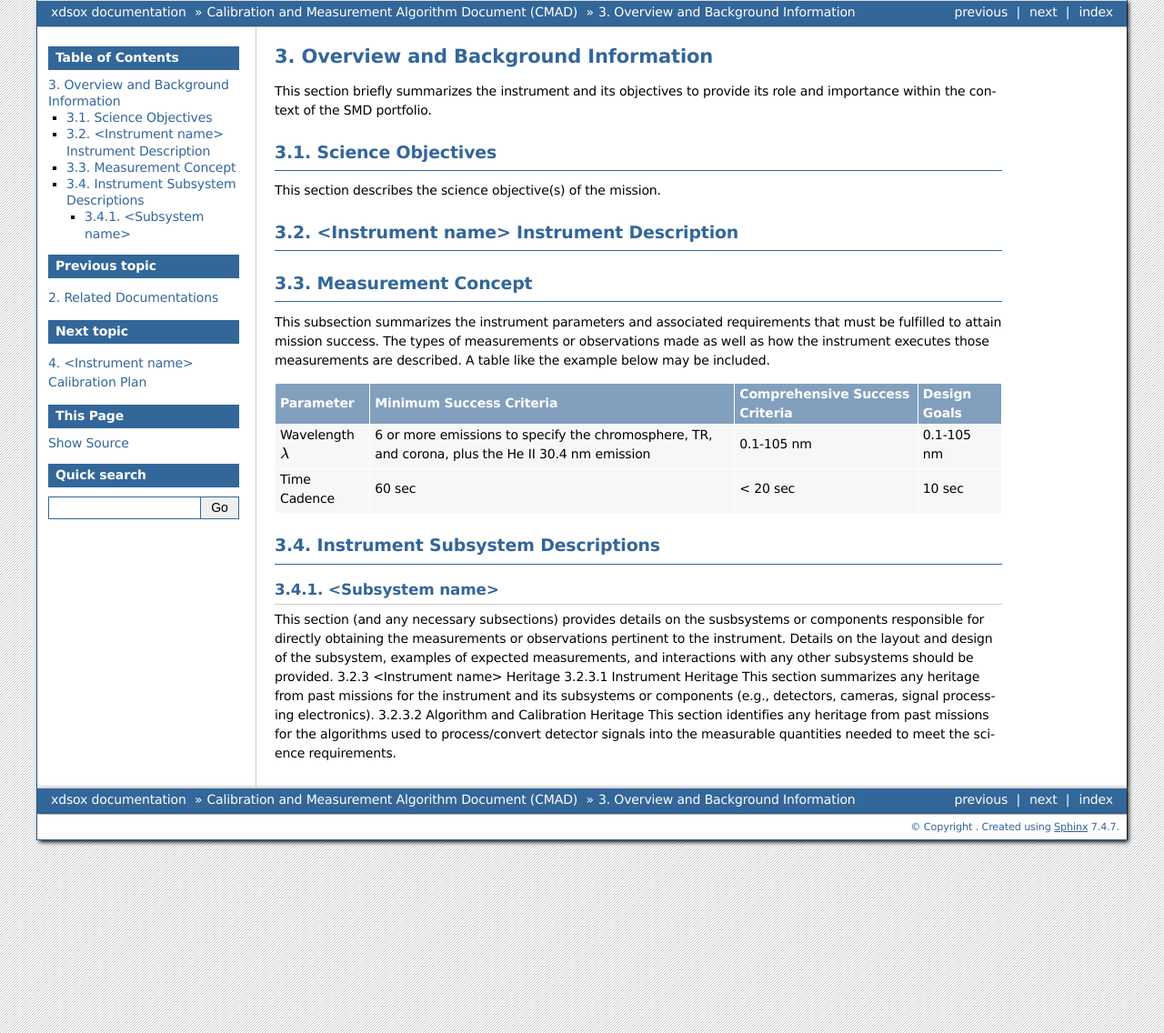
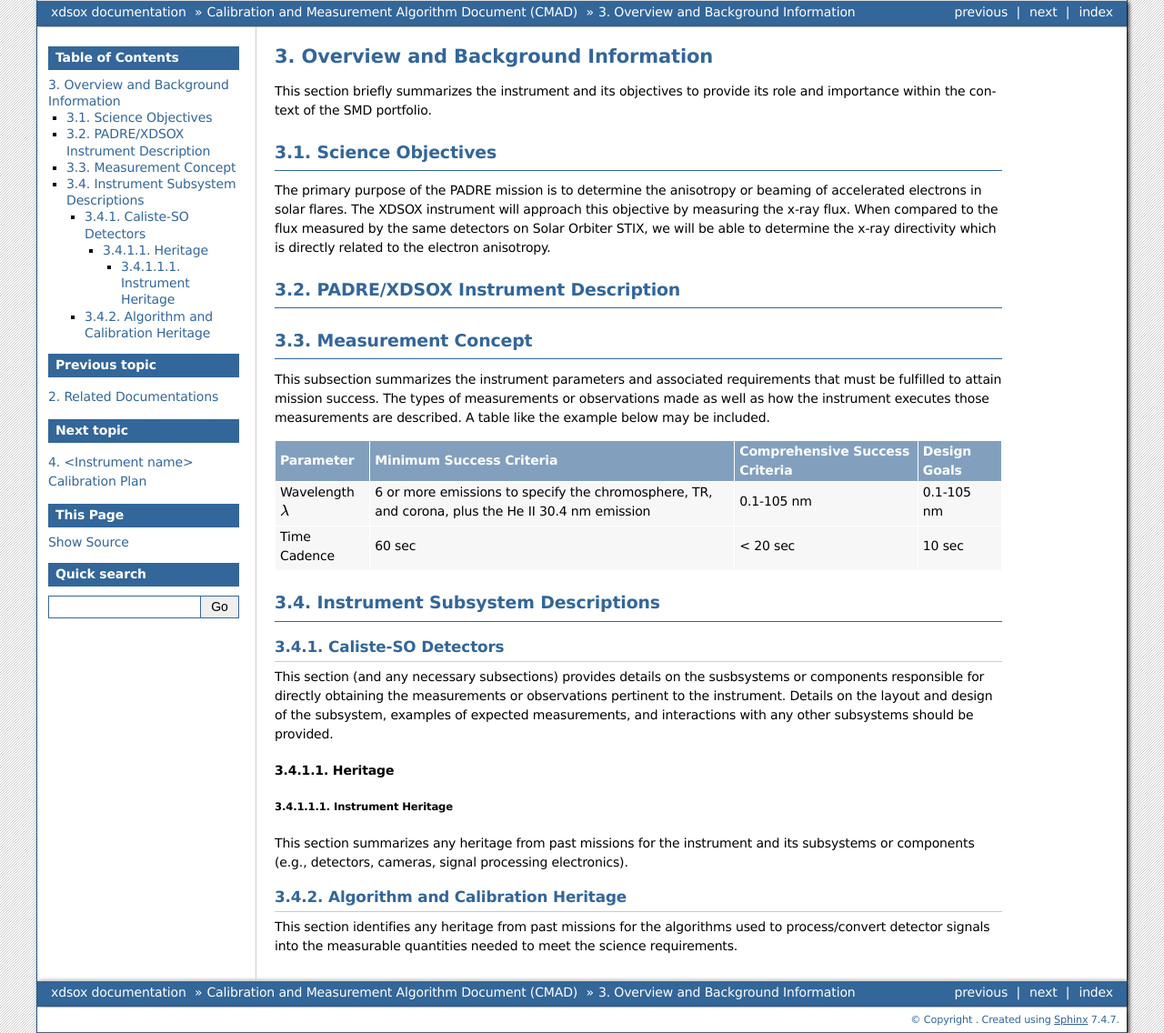
Before and after one commit to ehsteve/padre_xdsox, a Sphinx documentation site: the page built from docs/cmad/overview_and_bkg.rst, in a window 1280 px wide. Shown: the whole page at 91% size. Built offline with Sphinx 7.4.7, drawn with Linux system fonts in a browser that asks for light colours; the version number could not be read and is left out.

Commit message:
Update overview_and_bkg.rst

```diff
--- a/docs/cmad/overview_and_bkg.rst
+++ b/docs/cmad/overview_and_bkg.rst
@@ -10,9 +10,12 @@
 Science Objectives
 ==================
 
-This section describes the science objective(s) of the mission.
+The primary purpose of the PADRE mission is to determine the anisotropy or beaming of accelerated electrons in solar flares.
+The XDSOX instrument will approach this objective by measuring the x-ray flux.
+When compared to the flux measured by the same detectors on Solar Orbiter STIX, we will be able to determine the x-ray directivity which is directly related to the electron anisotropy.
 
-<Instrument name> Instrument Description
+
+PADRE/XDSOX Instrument Description
 ========================================
 
 
@@ -37,16 +40,22 @@
 Instrument Subsystem Descriptions
 =================================
 
-<Subsystem name>
-----------------
+Caliste-SO Detectors
+--------------------
 This section (and any necessary subsections) provides details on the susbsystems or components
 responsible for directly obtaining the measurements or observations pertinent to the instrument. Details
 on the layout and design of the subsystem, examples of expected measurements, and interactions with
 any other subsystems should be provided.
-3.2.3 <Instrument name> Heritage
-3.2.3.1 Instrument Heritage
+
+Heritage
+^^^^^^^^
+
+Instrument Heritage
+*******************
 This section summarizes any heritage from past missions for the instrument and its subsystems or
 components (e.g., detectors, cameras, signal processing electronics).
-3.2.3.2 Algorithm and Calibration Heritage
+
+Algorithm and Calibration Heritage
+----------------------------------
 This section identifies any heritage from past missions for the algorithms used to process/convert detector
 signals into the measurable quantities needed to meet the science requirements.
```
